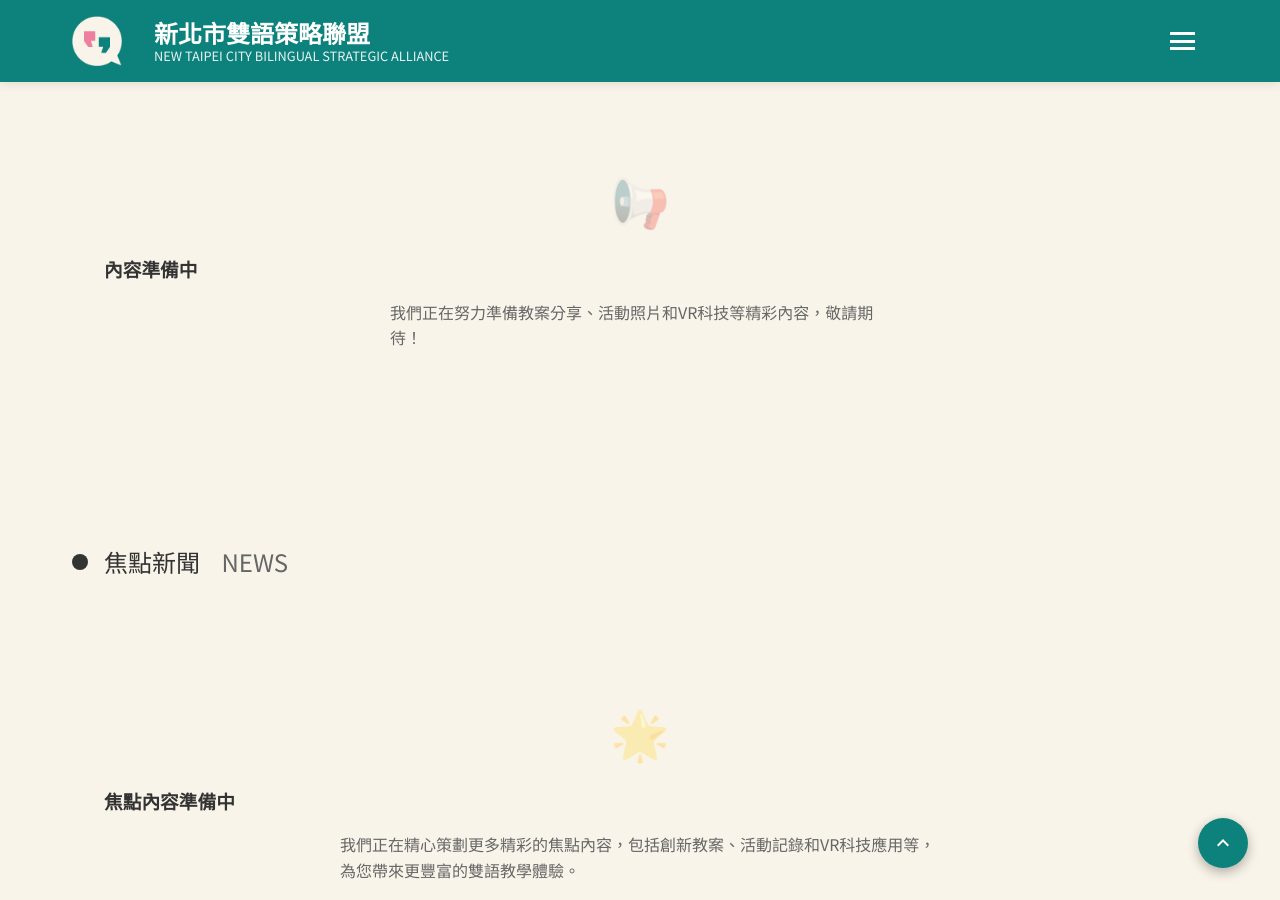
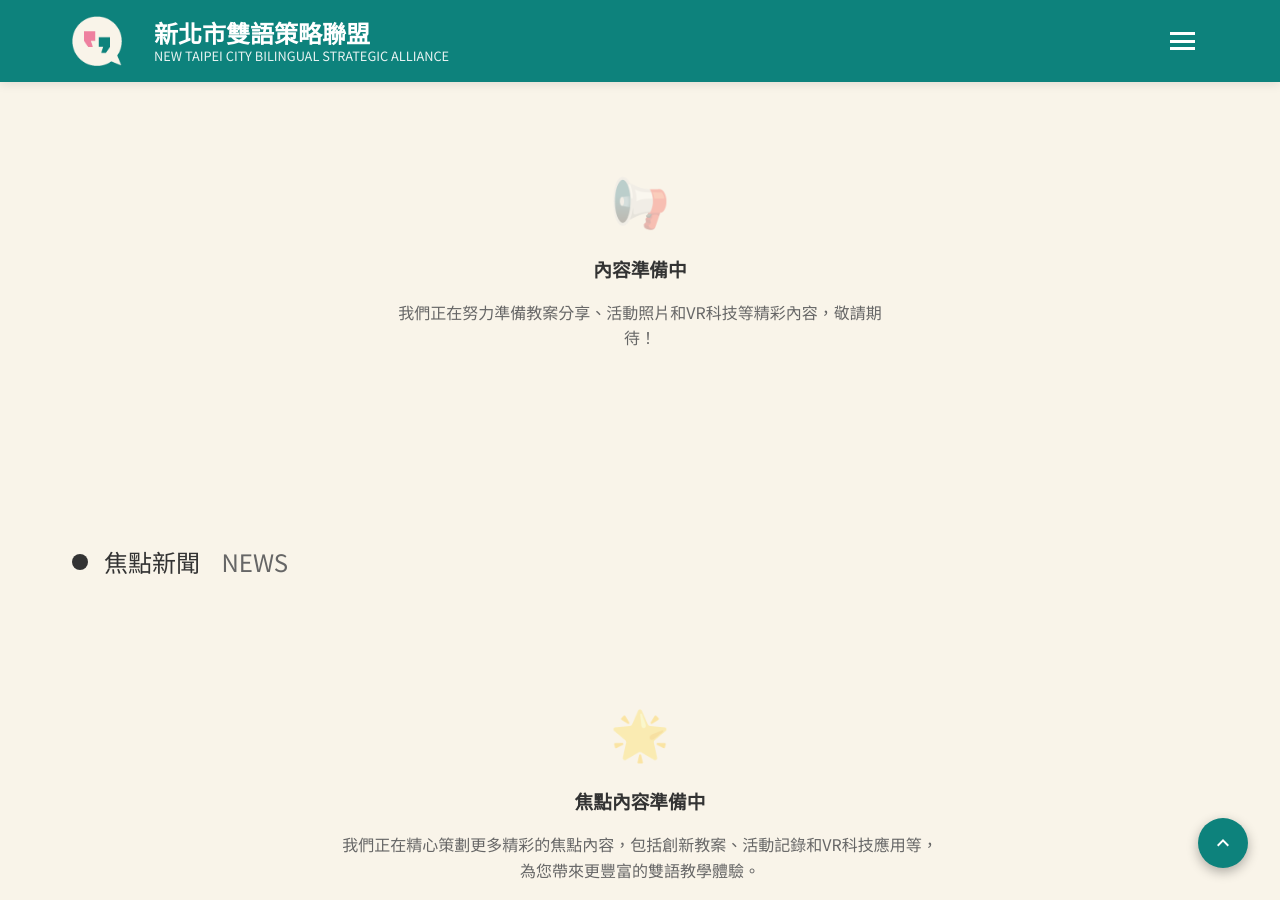
Before and after one commit to ntpc-bsa/ntpc-bsa.github.io, a Jekyll site: the page built from index.html, in a window 1280 px wide and 900 px high, scrolled down 685 px. Built offline with Jekyll 4.4.1, drawn with Linux system fonts in a browser that asks for light colours; some web fonts are replaced.

Commit message:
Revert aggressive alignment fixes, keep only necessary footer adjustments

```diff
--- a/assets/css/style.css
+++ b/assets/css/style.css
@@ -10,35 +10,6 @@ body {
     line-height: 1.6;
     color: #333;
     background-color: #F9F4E9;
-    text-align: left;
-}
-
-/* 通用對齊修復 */
-.container {
-    max-width: 1200px;
-    margin: 0 auto;
-    padding: 0 2rem;
-    text-align: left;
-}
-
-/* 確保所有主要區塊都左對齊 */
-.main-content,
-.hero-section,
-.news-section,
-.about-hero,
-.contact-hero,
-.process-section {
-    text-align: left;
-}
-
-/* 確保所有標題都左對齊 */
-h1, h2, h3, h4, h5, h6 {
-    text-align: left;
-}
-
-/* 確保所有段落都左對齊 */
-p {
-    text-align: left;
 }
 
 /* 變數定義 */
@@ -60,12 +31,10 @@ p {
     top: 0;
     z-index: 1000;
     box-shadow: 0 2px 10px rgba(0,0,0,0.1);
-    text-align: left;
 }
 
 .navbar {
     padding: 1rem 0;
-    text-align: left;
 }
 
 .nav-container {
@@ -75,20 +44,17 @@ p {
     justify-content: space-between;
     align-items: center;
     padding: 0 2rem;
-    text-align: left;
 }
 
 .nav-brand a {
     text-decoration: none;
     color: var(--text-white);
-    text-align: left;
 }
 
 .logo {
     display: flex;
     align-items: center;
     gap: 1rem;
-    text-align: left;
 }
 
 .logo-icon {
@@ -127,7 +93,6 @@ p {
     display: flex;
     flex-direction: column;
     justify-content: center;
-    text-align: left;
 }
 
 .logo-text {
@@ -135,7 +100,6 @@ p {
     font-weight: 700;
     line-height: 1.2;
     margin: 0;
-    text-align: left;
 }
 
 .logo-subtext {
@@ -143,7 +107,6 @@ p {
     opacity: 0.9;
     line-height: 1.2;
     margin: 0;
-    text-align: left;
 }
 
 .menu-container {
@@ -960,7 +923,6 @@ p {
     background-color: var(--primary-green);
     color: var(--text-white);
     padding: 3rem 0 1rem;
-    text-align: left;
 }
 
 .footer-content {
@@ -975,28 +937,20 @@ p {
 
 .footer-info {
     flex: 1;
-    text-align: left;
 }
 
 .footer-info h3 {
     font-size: 1.5rem;
     margin-bottom: 0.5rem;
-    text-align: left;
 }
 
 .footer-subtitle {
     opacity: 0.8;
     margin-bottom: 2rem;
-    text-align: left;
-}
-
-.contact-info {
-    text-align: left;
 }
 
 .contact-info p {
     margin-bottom: 0.5rem;
-    text-align: left;
 }
 
 .footer-social {
@@ -1012,7 +966,6 @@ p {
     font-weight: 600;
     margin-bottom: 1rem;
     color: var(--primary-yellow);
-    text-align: right;
 }
 
 .social-links {
@@ -1063,7 +1016,6 @@ p {
     color: rgba(255,255,255,0.8);
     font-size: 0.9rem;
     margin: 0;
-    text-align: center;
 }
 
 /* 回到頂部按鈕 */
@@ -1397,59 +1349,19 @@ p {
     }
 
     /* 頁腳優化 */
-    .site-footer {
-        padding: 2rem 0 1rem;
-    }
-
     .footer-content {
         flex-direction: column;
         gap: 2rem;
         text-align: left;
-        align-items: flex-start;
-    }
-
-    .footer-info {
-        text-align: left;
-        width: 100%;
-    }
-
-    .footer-info h3 {
-        text-align: left;
-    }
-
-    .footer-subtitle {
-        text-align: left;
-    }
-
-    .contact-info {
-        text-align: left;
-    }
-
-    .contact-info p {
-        text-align: left;
     }
 
     .footer-social {
         text-align: left;
         align-items: flex-start;
-        width: 100%;
-    }
-
-    .social-title {
-        text-align: left;
     }
 
     .social-links {
         justify-content: flex-start;
-    }
-
-    .footer-copyright {
-        text-align: center;
-        margin-top: 1rem;
-    }
-
-    .footer-copyright p {
-        text-align: center;
     }
 }
 
@@ -1584,10 +1496,6 @@ p {
     }
 
     /* 頁腳優化 */
-    .site-footer {
-        padding: 1.5rem 0 1rem;
-    }
-
     .footer-content {
         padding: 0 1rem;
         gap: 1.5rem;
```
